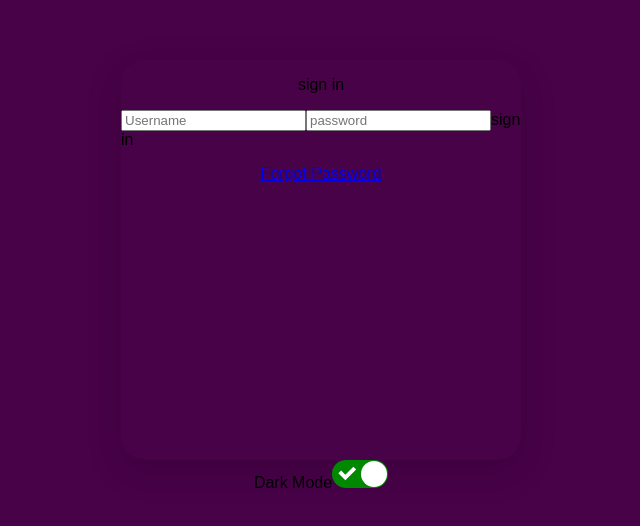
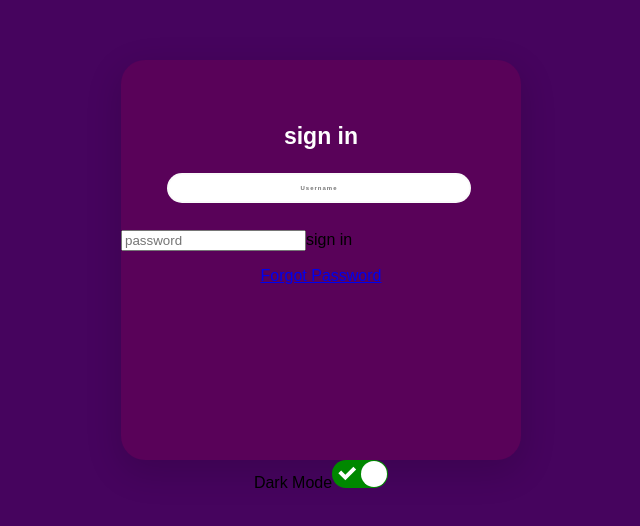
Before and after one commit to Apjuve/darkmode, a React (Create React App) app in the folder darkmode/: page / in a window 1280 px wide. Shown: the part 124-650 px from the top of the page, without its empty margins (319-959 px from the left). Built offline with nearby package versions, Linux system fonts and the light colour scheme.

Commit message:
added style to the username

```diff
--- a/darkmode/src/App.css
+++ b/darkmode/src/App.css
@@ -13,7 +13,7 @@ background-color: lightskyblue;
 }
 
 #dark {
-  background-color: rgb(72, 2, 72);
+  background-color: #46045e;
 }
 
 body {
@@ -27,3 +27,44 @@ body .main {
   border-radius: 1.5em;
   box-shadow: 0px 11px 35px 2px rgba(0, 0, 0, 0.14);
 }
+
+#light .main {
+  background-color: rgb(63, 153, 208);
+}
+
+#dark .main {
+  background-color: rgb(89, 2, 89);
+}
+
+.sign {
+  padding-top: 40px;
+  font-family: 'Ubuntu', sans-serif;
+  font-weight: bold;
+  font-size: 23px;
+}
+
+#light .sign {
+  color: #000000;
+}
+
+#dark .sign {
+  color: #ffffff;
+}
+
+.username {
+  width: 76%;
+  font-weight: 700;
+  font-size: 14%;
+  letter-spacing: 1px;
+  padding: 10px 20px;
+  border: none;
+  border-radius: 20px;
+  outline: none;
+  box-sizing: border-box;
+  border: 2px solid rgba(0, 0, 0, 0.02);
+  margin-bottom: 50px;
+  margin-left: 46px;
+  text-align: center;
+  margin-bottom: 27px;
+  font-family: 'ubuntu', sans-serif;
+}
```
